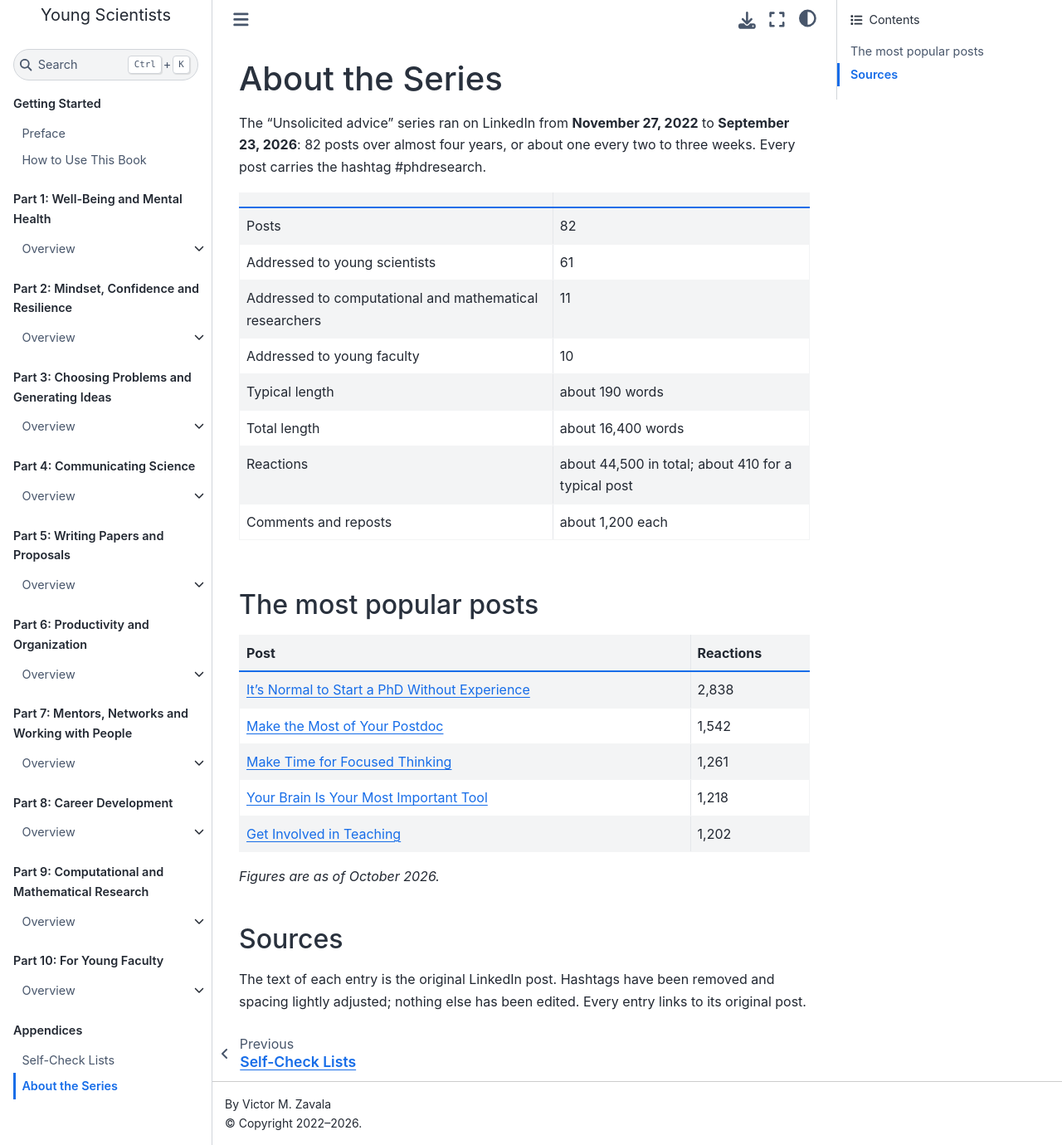
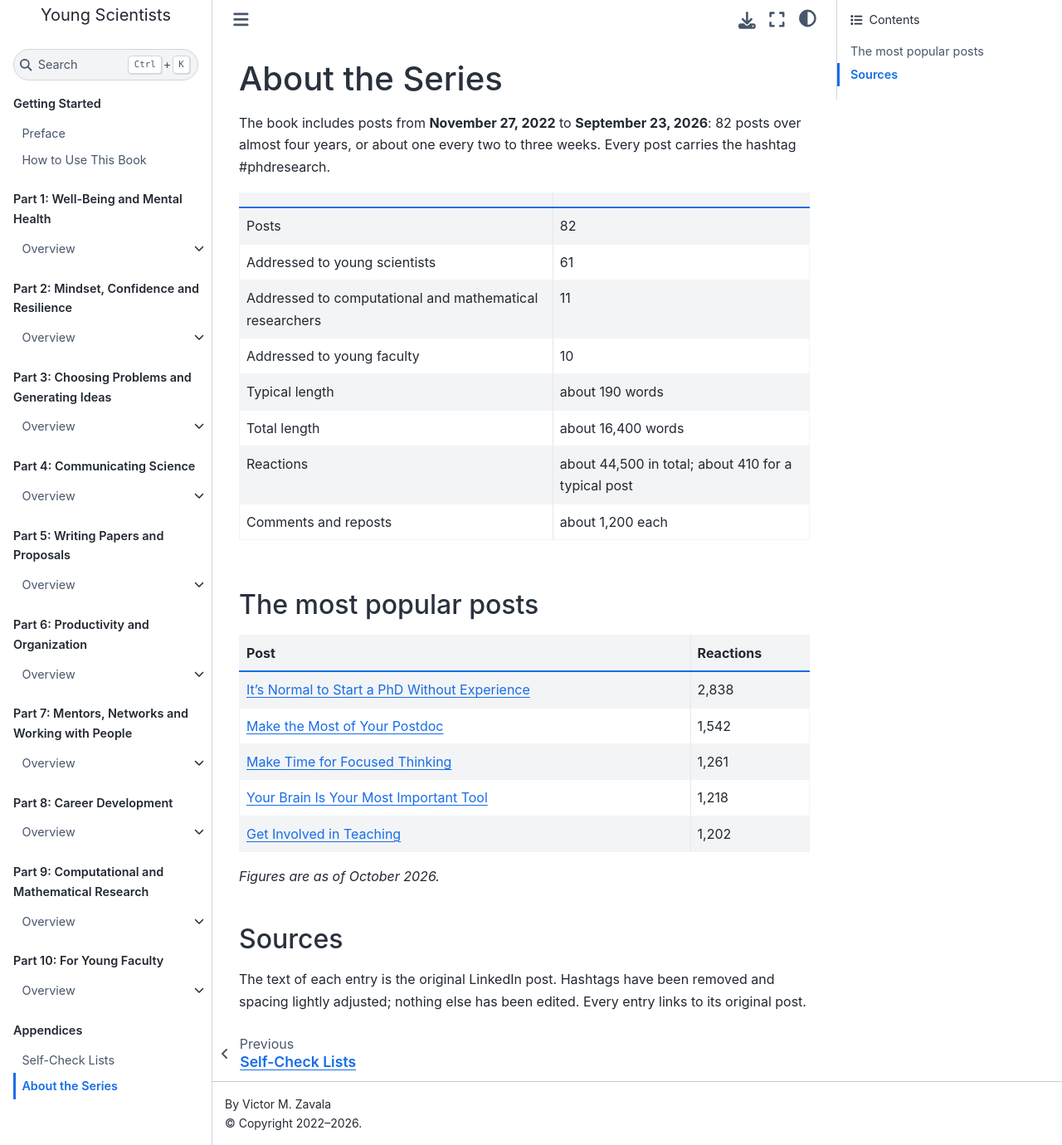
Before and after one commit to vzavala/UnsolicitedAdvice, a Jupyter Book: the page built from about-the-series.md, in a window 1280 px wide and 1380 px high. Shown: the whole window at 83% size. Built offline with Jupyter Book 1.0.4 settings and Sphinx 7.4.7 and the Sphinx Book theme 1.1.4, drawn with Linux system fonts in a browser that asks for light colours.

Commit message:
edited about.md

```diff
--- a/about-the-series.md
+++ b/about-the-series.md
@@ -1,6 +1,6 @@
 # About the Series
 
-The "Unsolicited advice" series ran on LinkedIn from **November 27, 2022** to **September 23, 2026**: 82 posts over almost four years, or about one every two to three weeks. Every post carries the hashtag #phdresearch.
+The book includes posts from **November 27, 2022** to **September 23, 2026**: 82 posts over almost four years, or about one every two to three weeks. Every post carries the hashtag #phdresearch.
 
 | | |
 |---|---|
```
